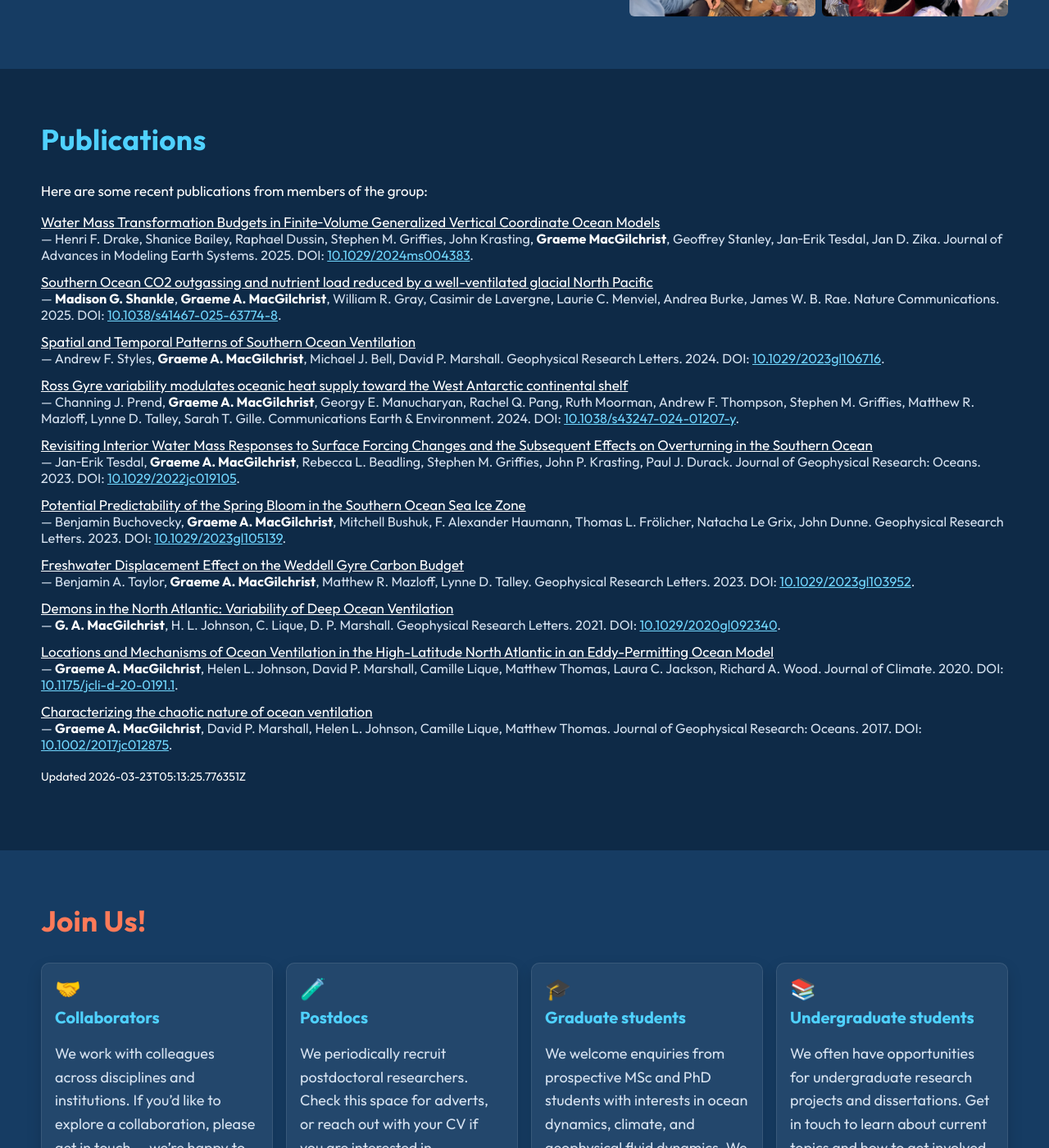
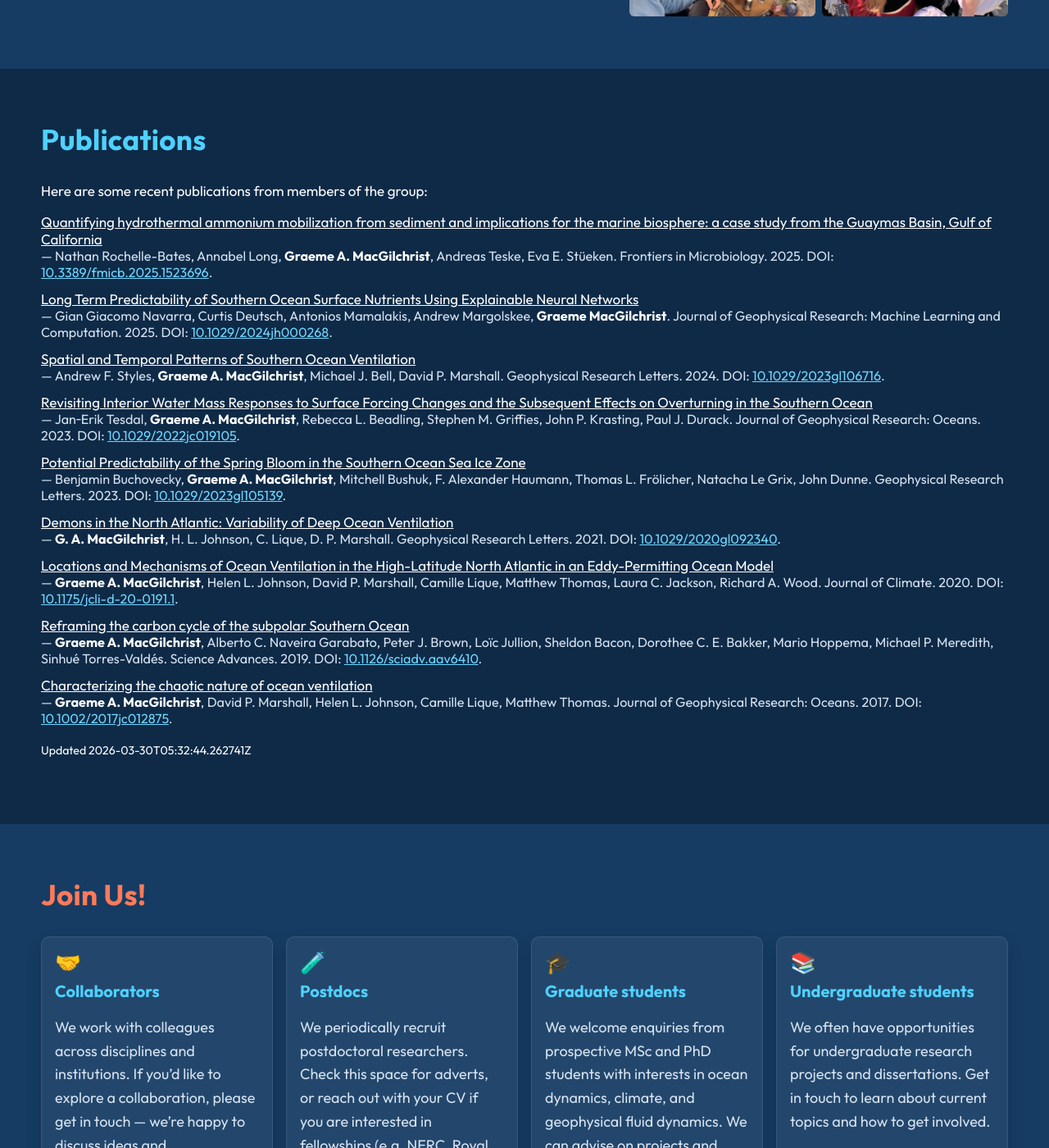
Before and after one commit to ODyn-StAndrews/ODyn-StAndrews.github.io, a Jekyll site: the page built from index.html, in a window 1280 px wide and 1400 px high, scrolled down 4870 px. Shown: the whole window at 82% size. Built offline with Jekyll 4.4.1, drawn with Linux system fonts in a browser that asks for light colours.

Commit message:
chore: update publications data

```diff
--- a/_data/publications.json
+++ b/_data/publications.json
@@ -1,43 +1,37 @@
 {
-  "generated_at": "2026-03-23T05:13:25.776351Z",
-  "count": 12,
+  "generated_at": "2026-03-30T05:32:44.262741Z",
+  "count": 9,
   "items": [
     {
-      "title": "Water Mass Transformation Budgets in Finite\u2010Volume Generalized Vertical Coordinate Ocean Models",
-      "authors": "Henri F. Drake, Shanice Bailey, Raphael Dussin, Stephen M. Griffies, John Krasting, Graeme MacGilchrist, Geoffrey Stanley, Jan\u2010Erik Tesdal, Jan D. Zika",
+      "title": "Quantifying hydrothermal ammonium mobilization from sediment and implications for the marine biosphere: a case study from the Guaymas Basin, Gulf of California",
+      "authors": "Nathan Rochelle-Bates, Annabel Long, Graeme A. MacGilchrist, Andreas Teske, Eva E. St\u00fceken",
       "authors_list": [
-        "Henri F. Drake",
-        "Shanice Bailey",
-        "Raphael Dussin",
-        "Stephen M. Griffies",
-        "John Krasting",
-        "Graeme MacGilchrist",
-        "Geoffrey Stanley",
-        "Jan\u2010Erik Tesdal",
-        "Jan D. Zika"
+        "Nathan Rochelle-Bates",
+        "Annabel Long",
+        "Graeme A. MacGilchrist",
+        "Andreas Teske",
+        "Eva E. St\u00fceken"
       ],
-      "venue": "Journal of Advances in Modeling Earth Systems",
+      "venue": "Frontiers in Microbiology",
       "year": 2025,
-      "doi": "10.1029/2024ms004383",
-      "url": "https://doi.org/10.1029/2024ms004383",
+      "doi": "10.3389/fmicb.2025.1523696",
+      "url": "https://doi.org/10.3389/fmicb.2025.1523696",
       "type": "journal-article"
     },
     {
-      "title": "Southern Ocean CO2 outgassing and nutrient load reduced by a well-ventilated glacial North Pacific",
-      "authors": "Madison G. Shankle, Graeme A. MacGilchrist, William R. Gray, Casimir de Lavergne, Laurie C. Menviel, Andrea Burke, James W. B. Rae",
+      "title": "Long Term Predictability of Southern Ocean Surface Nutrients Using Explainable Neural Networks",
+      "authors": "Gian Giacomo Navarra, Curtis Deutsch, Antonios Mamalakis, Andrew Margolskee, Graeme MacGilchrist",
       "authors_list": [
-        "Madison G. Shankle",
-        "Graeme A. MacGilchrist",
-        "William R. Gray",
-        "Casimir de Lavergne",
-        "Laurie C. Menviel",
-        "Andrea Burke",
-        "James W. B. Rae"
+        "Gian Giacomo Navarra",
+        "Curtis Deutsch",
+        "Antonios Mamalakis",
+        "Andrew Margolskee",
+        "Graeme MacGilchrist"
       ],
-      "venue": "Nature Communications",
+      "venue": "Journal of Geophysical Research: Machine Learning and Computation",
       "year": 2025,
-      "doi": "10.1038/s41467-025-63774-8",
-      "url": "https://doi.org/10.1038/s41467-025-63774-8",
+      "doi": "10.1029/2024jh000268",
+      "url": "https://doi.org/10.1029/2024jh000268",
       "type": "journal-article"
     },
     {
@@ -53,27 +47,6 @@
       "year": 2024,
       "doi": "10.1029/2023gl106716",
       "url": "https://doi.org/10.1029/2023gl106716",
-      "type": "journal-article"
-    },
-    {
-      "title": "Ross Gyre variability modulates oceanic heat supply toward the West Antarctic continental shelf",
-      "authors": "Channing J. Prend, Graeme A. MacGilchrist, Georgy E. Manucharyan, Rachel Q. Pang, Ruth Moorman, Andrew F. Thompson, Stephen M. Griffies, Matthew R. Mazloff, Lynne D. Talley, Sarah T. Gille",
-      "authors_list": [
-        "Channing J. Prend",
-        "Graeme A. MacGilchrist",
-        "Georgy E. Manucharyan",
-        "Rachel Q. Pang",
-        "Ruth Moorman",
-        "Andrew F. Thompson",
-        "Stephen M. Griffies",
-        "Matthew R. Mazloff",
-        "Lynne D. Talley",
-        "Sarah T. Gille"
-      ],
-      "venue": "Communications Earth &amp; Environment",
-      "year": 2024,
-      "doi": "10.1038/s43247-024-01207-y",
-      "url": "https://doi.org/10.1038/s43247-024-01207-y",
       "type": "journal-article"
     },
     {
@@ -112,21 +85,6 @@
       "type": "journal-article"
     },
     {
-      "title": "Freshwater Displacement Effect on the Weddell Gyre Carbon Budget",
-      "authors": "Benjamin A. Taylor, Graeme A. MacGilchrist, Matthew R. Mazloff, Lynne D. Talley",
-      "authors_list": [
-        "Benjamin A. Taylor",
-        "Graeme A. MacGilchrist",
-        "Matthew R. Mazloff",
-        "Lynne D. Talley"
-      ],
-      "venue": "Geophysical Research Letters",
-      "year": 2023,
-      "doi": "10.1029/2023gl103952",
-      "url": "https://doi.org/10.1029/2023gl103952",
-      "type": "journal-article"
-    },
-    {
       "title": "Demons in the North Atlantic: Variability of Deep Ocean Ventilation",
       "authors": "G. A. MacGilchrist, H. L. Johnson, C. Lique, D. P. Marshall",
       "authors_list": [
@@ -160,6 +118,26 @@
       "type": "journal-article"
     },
     {
+      "title": "Reframing the carbon cycle of the subpolar Southern Ocean",
+      "authors": "Graeme A. MacGilchrist, Alberto C. Naveira Garabato, Peter J. Brown, Lo\u00efc Jullion, Sheldon Bacon, Dorothee C. E. Bakker, Mario Hoppema, Michael P. Meredith, Sinhu\u00e9 Torres-Vald\u00e9s",
+      "authors_list": [
+        "Graeme A. MacGilchrist",
+        "Alberto C. Naveira Garabato",
+        "Peter J. Brown",
+        "Lo\u00efc Jullion",
+        "Sheldon Bacon",
+        "Dorothee C. E. Bakker",
+        "Mario Hoppema",
+        "Michael P. Meredith",
+        "Sinhu\u00e9 Torres-Vald\u00e9s"
+      ],
+      "venue": "Science Advances",
+      "year": 2019,
+      "doi": "10.1126/sciadv.aav6410",
+      "url": "https://doi.org/10.1126/sciadv.aav6410",
+      "type": "journal-article"
+    },
+    {
       "title": "Characterizing the chaotic nature of ocean ventilation",
       "authors": "Graeme A. MacGilchrist, David P. Marshall, Helen L. Johnson, Camille Lique, Matthew Thomas",
       "authors_list": [
@@ -174,41 +152,6 @@
       "doi": "10.1002/2017jc012875",
       "url": "https://doi.org/10.1002/2017jc012875",
       "type": "journal-article"
-    },
-    {
-      "title": "The Arctic Ocean carbon sink",
-      "authors": "G.A. MacGilchrist, A.C. Naveira Garabato, T. Tsubouchi, S. Bacon, S. Torres-Vald\u00e9s, K. Azetsu-Scott",
-      "authors_list": [
-        "G.A. MacGilchrist",
-        "A.C. Naveira Garabato",
-        "T. Tsubouchi",
-        "S. Bacon",
-        "S. Torres-Vald\u00e9s",
-        "K. Azetsu-Scott"
-      ],
-      "venue": "Deep Sea Research Part I: Oceanographic Research Papers",
-      "year": 2014,
-      "doi": "10.1016/j.dsr.2014.01.002",
-      "url": "https://doi.org/10.1016/j.dsr.2014.01.002",
-      "type": "journal-article"
-    },
-    {
-      "title": "Effect of enhanced\n                    <i>p</i>\n                    CO\n                    <sub>2</sub>\n                    levels on the production of dissolved organic carbon and transparent exopolymer particles in short-term bioassay experiments",
-      "authors": "G. A. MacGilchrist, T. Shi, T. Tyrrell, S. Richier, C. M. Moore, C. Dumousseaud, E. P. Achterberg",
-      "authors_list": [
-        "G. A. MacGilchrist",
-        "T. Shi",
-        "T. Tyrrell",
-        "S. Richier",
-        "C. M. Moore",
-        "C. Dumousseaud",
-        "E. P. Achterberg"
-      ],
-      "venue": "Biogeosciences",
-      "year": 2014,
-      "doi": "10.5194/bg-11-3695-2014",
-      "url": "https://doi.org/10.5194/bg-11-3695-2014",
-      "type": "journal-article"
     }
   ]
 }
```
